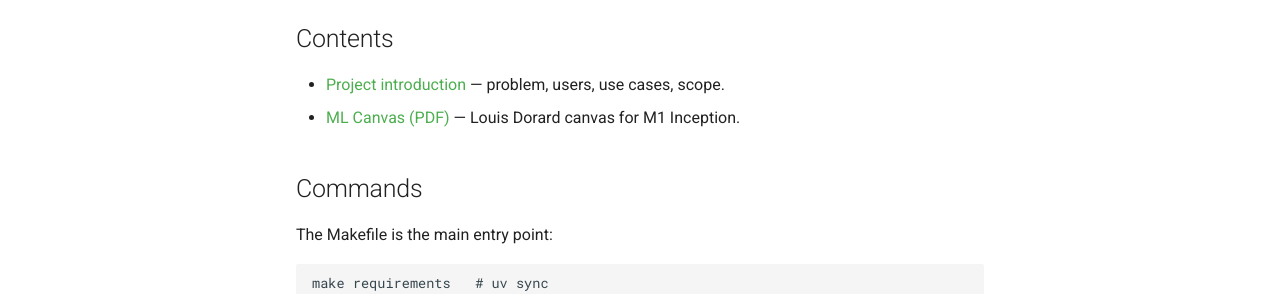
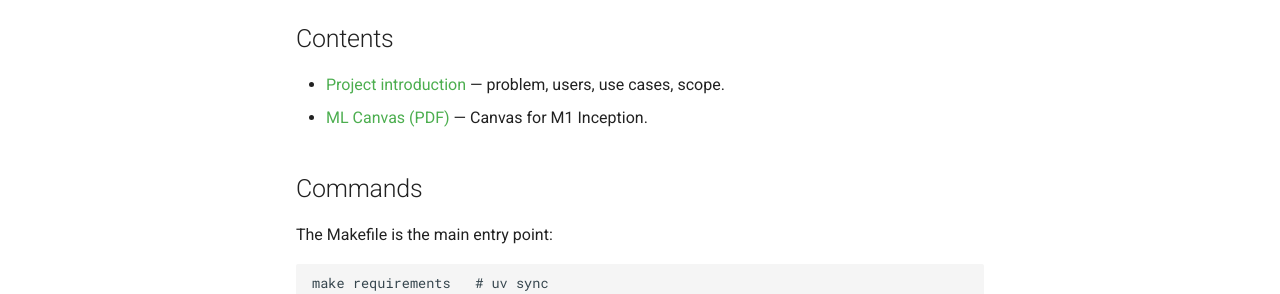
Before and after one commit to marcogarof/plant-disease-diagnosis, an MkDocs documentation site: the page built from docs/docs/index.md, in a window 1280 px wide. Shown: the part 250-544 px from the top of the page. Built offline with MkDocs 1.6.1 and Material for MkDocs 9.7.7, drawn with Linux system fonts in a browser that asks for light colours.

Commit message:
Update ML Canvas PDF link in documentation

```diff
--- a/docs/docs/index.md
+++ b/docs/docs/index.md
@@ -6,7 +6,7 @@ leaf photo and return the top-k `(crop, disease)` labels with confidence.
 ## Contents
 
 - [Project introduction](introduction.md) — problem, users, use cases, scope.
-- [ML Canvas (PDF)](ml_canvas.pdf) — Louis Dorard canvas for M1 Inception.
+- [ML Canvas (PDF)](ML_Canvas_v1.pdf) — Canvas for M1 Inception.
 
 ## Commands
 
```
